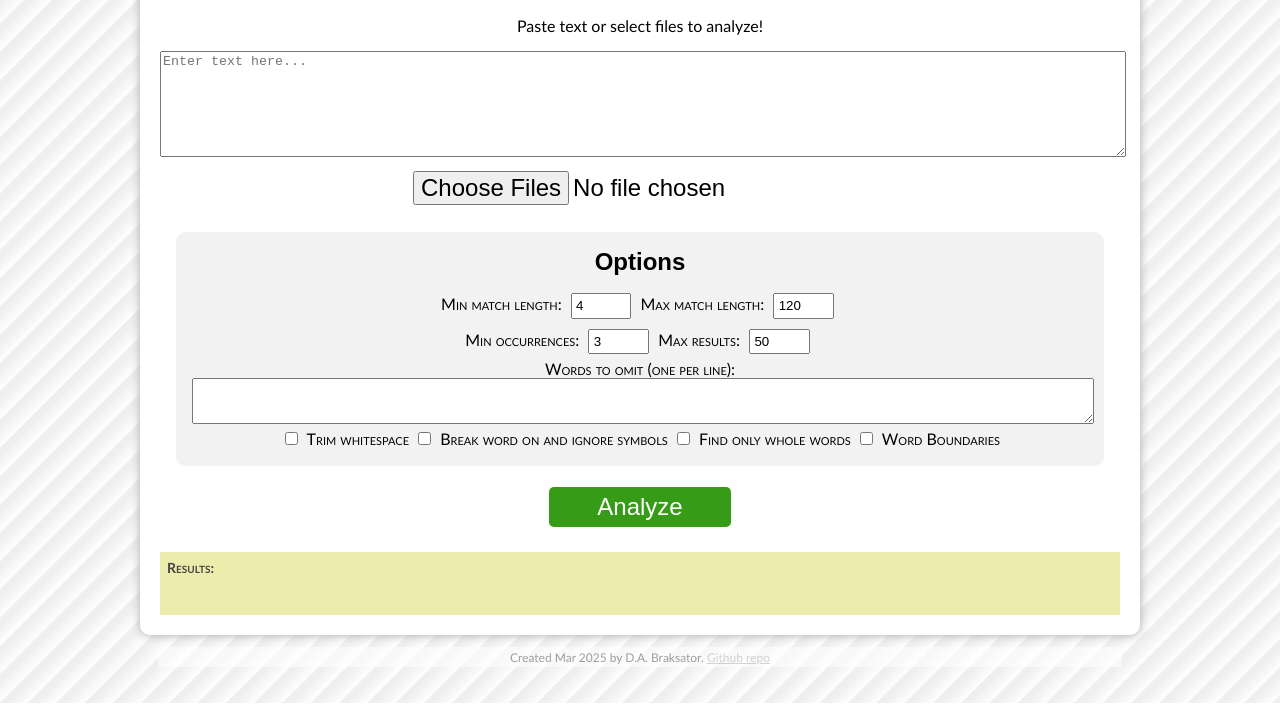
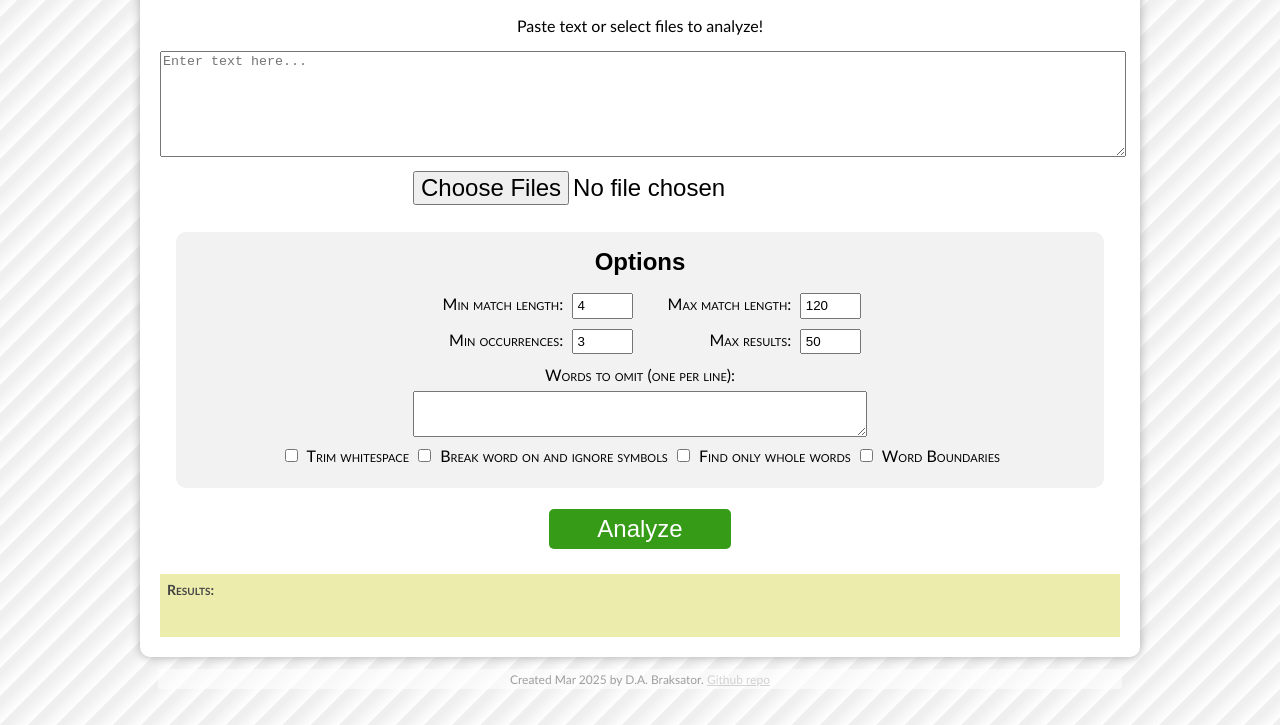
Before and after one commit to braksator/LongestRepeatedStrings, a website with bundled scripts: page index.html in a window 1280 px wide. Shown: the part 173-898 px from the top of the page. Before the commit the page ends 876 px from the top, so only its background shows below. Built offline with nearby package versions, Linux system fonts and the light colour scheme; a web font is replaced by a local one.

Commit message:
Layout changes

```diff
--- a/index.html
+++ b/index.html
@@ -21,14 +21,15 @@
     <input type="file" id="fileInput" multiple>
     <div class="opts">
       <h2>Options</h2>
-      <label>Min match length: <input type="number" id="minLen" value="4"></label>
-      <label>Max match length: <input type="number" id="maxLen" value="120"></label>
+      <label class="hr">Min match length: <input type="number" id="minLen" value="4"></label>
+      <label class="hr">Max match length: <input type="number" id="maxLen" value="120"></label>
       <br>
-      <label>Min occurrences: <input type="number" id="minOcc" value="3"></label>
-      <label>Max results: <input type="number" id="maxRes" value="50"></label>
+      <label class="hr">Min occurrences: <input type="number" id="minOcc" value="3"></label>
+      <label class="hr">Max results: <input type="number" id="maxRes" value="50"></label>
       <br>
       <label>Words to omit (one per line):</label>
-      <textarea id="omit" style="height: 40px; field-sizing: content;"></textarea>
+      <br>
+      <textarea id="omit" style="height: 40px; field-sizing: content; width: 50%;"></textarea>
       <br>
       <label><input type="checkbox" id="trim"> Trim whitespace</label>
       <label><input type="checkbox" id="cleanText"> Break word on and ignore symbols</label>
@@ -50,7 +51,8 @@
     input, button { margin: 5px; padding: .25em; }
     button, input[type=file] { font-size: 24px; }
     input[type=number] { width: 50px; }
-    label { font-variant: small-caps; }
+    label { font-variant: small-caps; line-height: 2em; }
+    .hr { width: 25%; display: inline-block; text-align: right; }
     .results { text-align: left; padding: 1em; background: #ececad; white-space: pre-wrap; }
     h3 { font-size: 14px; text-align: left; background: #ececad; position: relative; font-variant: small-caps; margin: 20px 0 0 0; padding: .5em; user-select: none; color: #444; }
     footer { margin-top: 20px; font-size: 12px; color: #666; background: #fff; max-width: 960px; padding: .2em; margin: 1em auto; border-radius: 3px; opacity: .6 }
```
